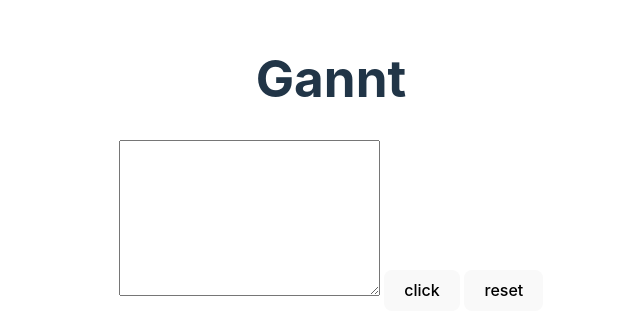
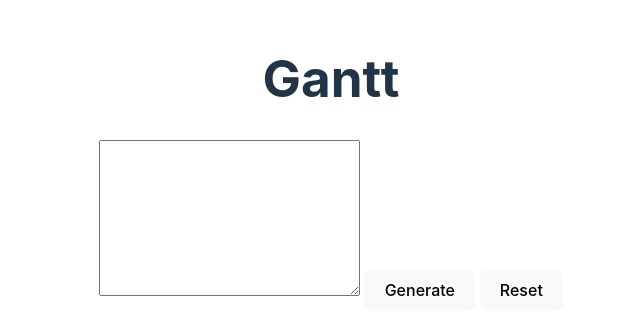
Before and after one commit to BrunoMollo/Gantt, a Svelte app: page / in a window 1280 px wide. Shown: the part 225-560 px from the top of the page, without its empty margins (309-949 px from the left). Built offline with nearby package versions, Linux system fonts and the light colour scheme.

Commit message:
little fixes

```diff
--- a/index.html
+++ b/index.html
@@ -1,10 +1,11 @@
-<!DOCTYPE html>
+<!doctype html>
 <html lang="en">
   <head>
     <meta charset="UTF-8" />
     <link rel="icon" type="image/svg+xml" href="/vite.svg" />
     <meta name="viewport" content="width=device-width, initial-scale=1.0" />
-    <title>Vite + Svelte + TS</title>
+    <title>Gantt Generator</title>
+    <meta name="author" content="Bruno Mollo" />
   </head>
   <body>
     <div id="app"></div>
--- a/src/App.svelte
+++ b/src/App.svelte
@@ -32,14 +32,15 @@
   function reset(){
     matrix=[]
     max_lenght=0
+    value=""
   }
 
 </script>
 
-<h1 >Gannt</h1>
+<h1 >Gantt</h1>
 <textarea bind:value={value} cols="30" rows="10"></textarea>
-<button on:click={parse}>click</button>
-<button on:click={reset}>reset</button>
+<button on:click={parse}>Generate</button>
+<button on:click={reset}>Reset</button>
   <br><br>
 
 {#if max_lenght!==0}
@@ -72,6 +73,7 @@
     border-bottom: 1px solid #111;
   }
   .row{
+    width: 100%;
     display: flex;
     align-items: start;
     padding: 0;
```
